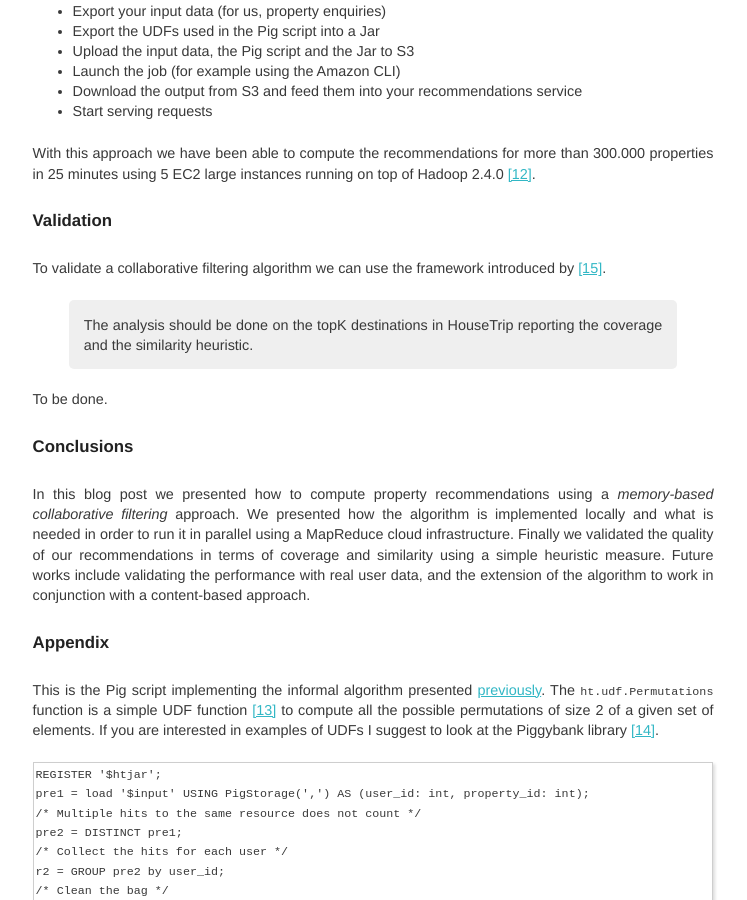
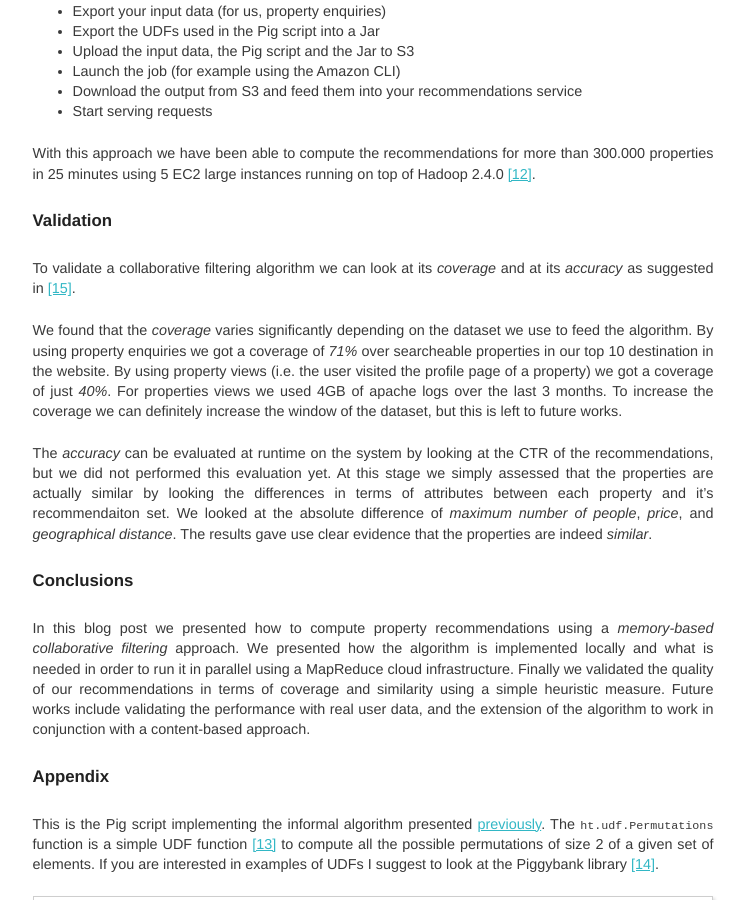
Before and after one commit to HouseTrip/housetrip.github.com, a Jekyll site: the page built from index.html, in a window 1280 px wide and 900 px high, scrolled down 4124 px. Shown: the whole window, without its empty margins (267-1014 px from the left). Built offline with Jekyll 4.4.1, drawn with Linux system fonts in a browser that asks for light colours.

Commit message:
Validation section

```diff
--- a/_posts/2014-07-31-compute-property-recommendations.md
+++ b/_posts/2014-07-31-compute-property-recommendations.md
@@ -136,11 +136,11 @@ With this approach we have been able to compute the recommendations for more tha
 
 ### Validation
 
-To validate a collaborative filtering algorithm we can use the framework introduced by [\[15\]](#ref-15).
+To validate a collaborative filtering algorithm we can look at its _coverage_ and at its _accuracy_ as suggested in [\[15\]](#ref-15).
 
-> The analysis should be done on the topK destinations in HouseTrip reporting the coverage and the similarity heuristic.
+We found that the _coverage_ varies significantly depending on the dataset we use to feed the algorithm. By using property enquiries we got a coverage of _71%_ over searcheable properties in our top 10 destination in the website. By using property views (i.e. the user visited the profile page of a property) we got a coverage of just _40%_. For properties views we used 4GB of apache logs over the last 3 months. To increase the coverage we can definitely increase the window of the dataset, but this is left to future works.
 
-To be done.
+The _accuracy_ can be evaluated at runtime on the system by looking at the CTR of the recommendations, but we did not performed this evaluation yet. At this stage we simply assessed that the properties are actually similar by looking the differences in terms of attributes  between each property and it's recommendaiton set. We looked at the absolute difference of _maximum number of people_, _price_, and _geographical distance_. The results gave use clear evidence that the properties are indeed _similar_.
 
 ### Conclusions
 
```
